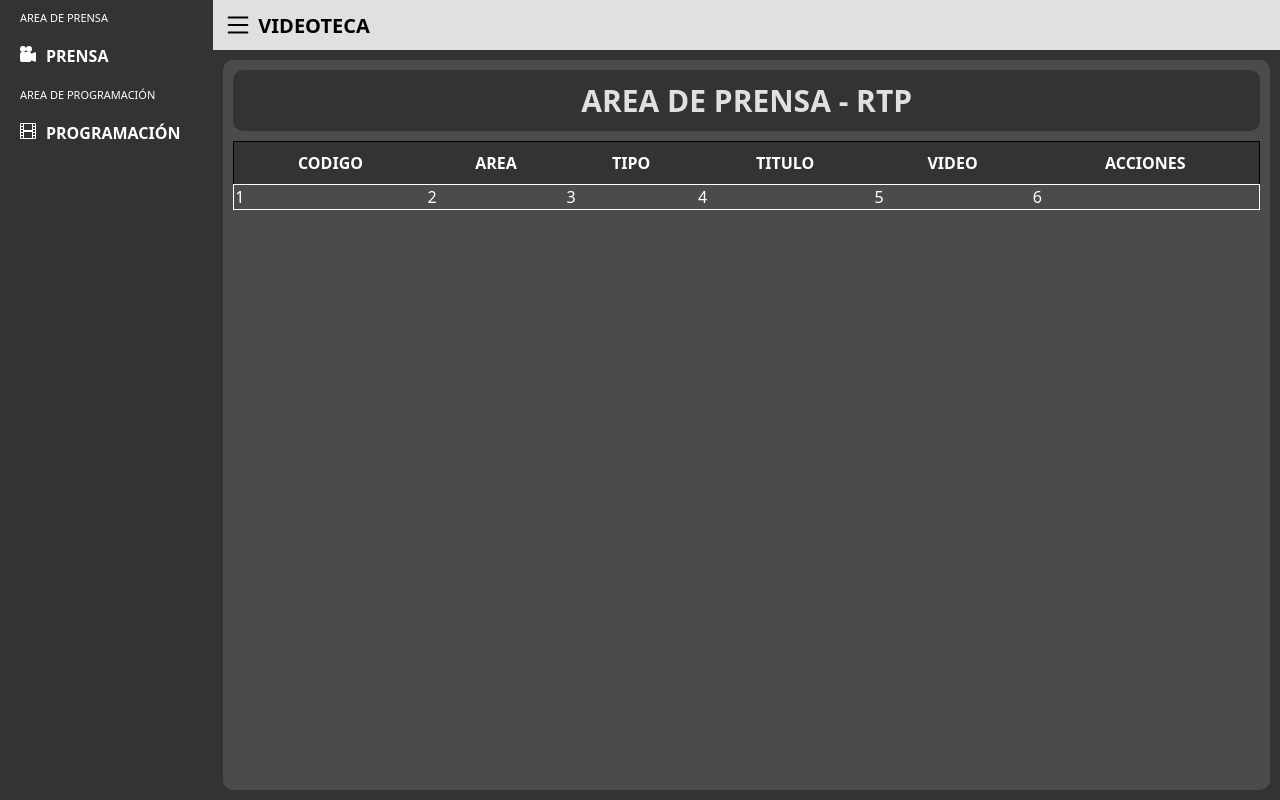
After one commit to JCPRGMR/Videoteca, a PHP site: page /View/Prensa.php in a window 1280 px wide. The commit adds this page. Run offline with PHP 8.4, Linux system fonts and the light colour scheme.

```diff
--- /dev/null
+++ b/Templates/Footer.php
@@ -0,0 +1,4 @@
+        </main>
+    </main>
+</body>
+</html>
--- a/Templates/header.html
+++ b/Templates/header.php
@@ -15,7 +15,7 @@
                 <div class="hp10 mayus fz11 menu_titulo space-nw">
                     area de prensa
                 </div>
-                <a href="" class="white f-row p10 br7 transition02 hover8 negrita mayus">
+                <a href="../View/Prensa.php" class="white f-row p10 br7 transition02 hover8 negrita mayus">
                     <li class="f-row gap10">
                         <div>
                             <svg xmlns="http://www.w3.org/2000/svg" width="16" height="16" fill="currentColor" class="bi bi-camera-reels-fill" viewBox="0 0 16 16">
@@ -46,15 +46,13 @@
     </nav>
     <main class="w100p f-col">
         <header class="color6 p10 negrita mayus f-row a-c">
-            <label class="br7 pointer" for="menu">
+            <label class="br7 pointer f-row a-c gap5 fz20" for="menu">
                 <svg xmlns="http://www.w3.org/2000/svg" width="30" height="30" fill="currentColor" class="bi bi-list" viewBox="0 0 16 16">
                     <path fill-rule="evenodd" d="M2.5 12a.5.5 0 0 1 .5-.5h10a.5.5 0 0 1 0 1H3a.5.5 0 0 1-.5-.5m0-4a.5.5 0 0 1 .5-.5h10a.5.5 0 0 1 0 1H3a.5.5 0 0 1-.5-.5m0-4a.5.5 0 0 1 .5-.5h10a.5.5 0 0 1 0 1H3a.5.5 0 0 1-.5-.5"/>
                 </svg>
+                <div>
+                    videoteca
+                </div>
             </label>
         </header>
-        <main class="h100p p10">
-            Soy la ventana de contenido
-        </main>
-    </main>
-</body>
-</html>
+        <main class="h100p p10 color7">
--- /dev/null
+++ b/View/Prensa.php
@@ -0,0 +1,28 @@
+<?php include_once "../Templates/header.php"; ?>
+<div class="br10 w100p h100p color8 overflow-hidden border-box">
+    <div class="mayus center fz30 text6 color7 negrita p10 br10 m10">
+        area de prensa - rtp
+    </div>
+    <div class="color1 m10 overflow-auto">
+        <table class="color7 w100p h100p collapse">
+            <thead class="b1">
+                <th class="center white p10">CODIGO</th>
+                <th class="center white p10">AREA</th>
+                <th class="center white p10">TIPO</th>
+                <th class="center white p10">TITULO</th>
+                <th class="center white p10">VIDEO</th>
+                <th class="center white p10">ACCIONES</th>
+            </thead>
+            <tbody>
+                <tr class="b1 white">
+                    <td class="color8">1</td>
+                    <td class="color8">2</td>
+                    <td class="color8">3</td>
+                    <td class="color8">4</td>
+                    <td class="color8">5</td>
+                    <td class="color8">6</td>
+                </tr>
+            </tbody>
+        </table>
+    </div>
+</div>
```
